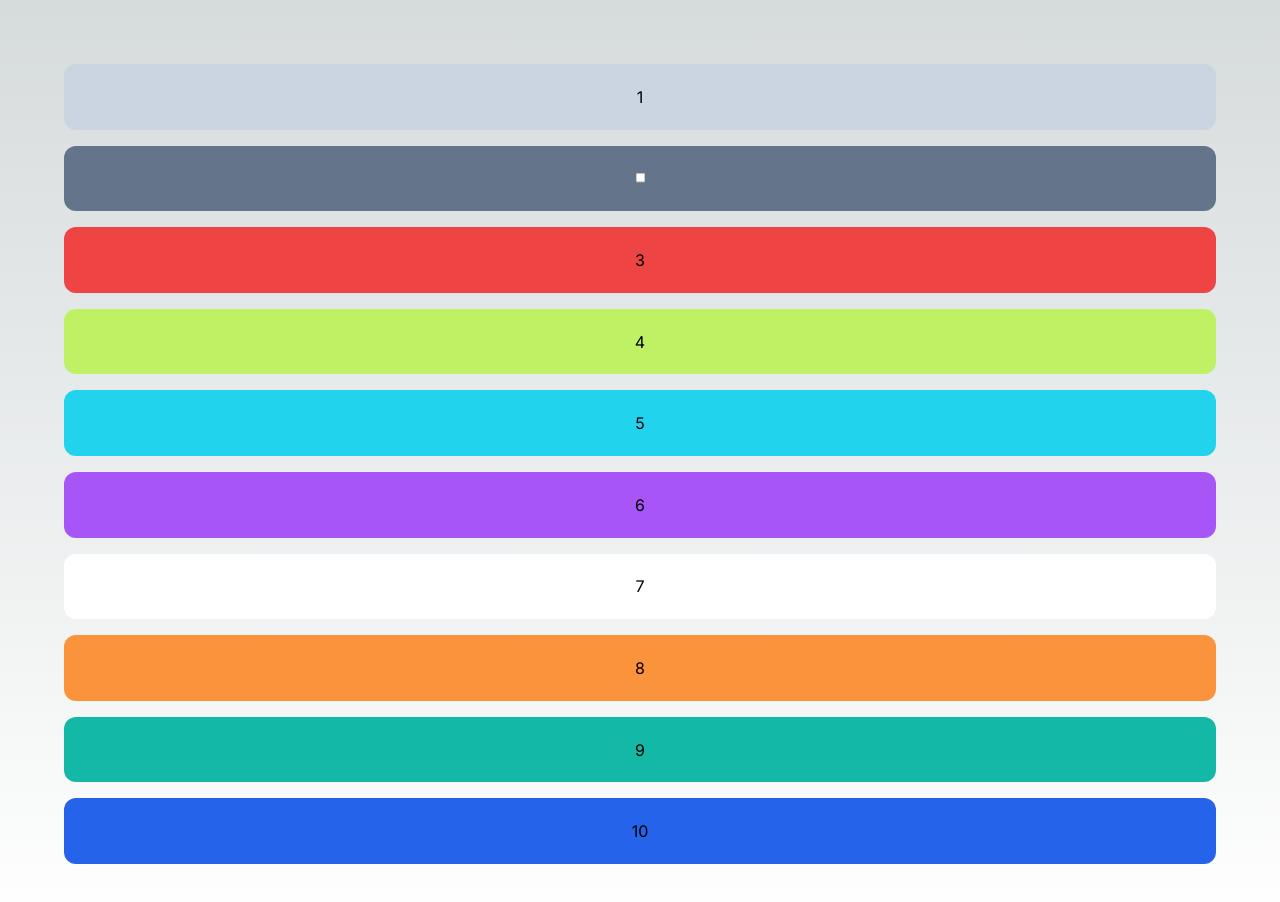
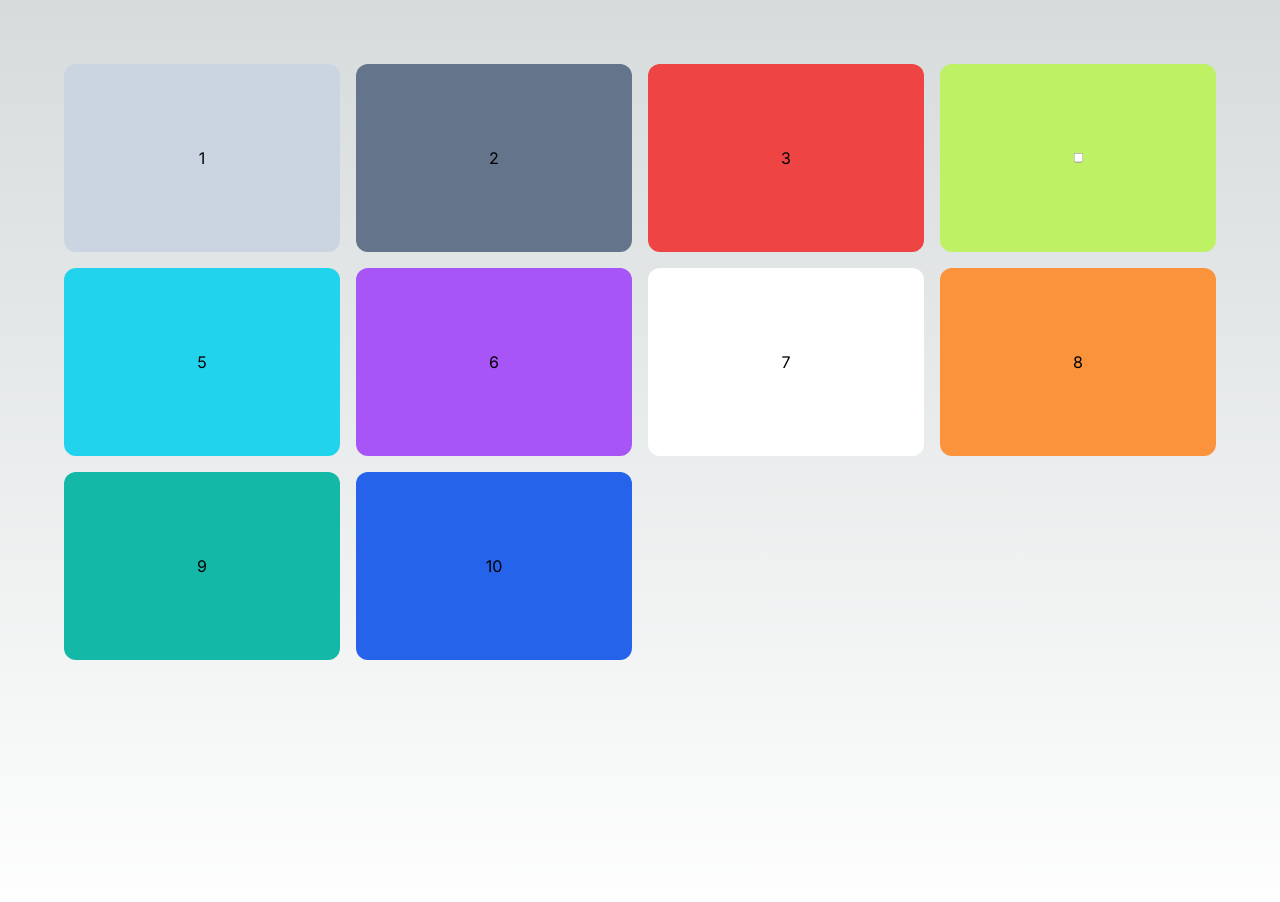
Before and after one commit to gabrielSantos1101/Portfolio, a Next.js app: page / in a window 1280 px wide. Shown: the top 902 px of the page. Built offline with nearby package versions, Linux system fonts and the light colour scheme; what @savvywombat/tailwindcss-grid-areas would draw is missing.

Commit message:
refactor: change grid layout style

```diff
--- a/src/app/globals.css
+++ b/src/app/globals.css
@@ -26,5 +26,4 @@ body {
     rgb(var(--background-start-rgb));
 }
 
-
 @import url(./toggle.css);
--- a/src/app/page.tsx
+++ b/src/app/page.tsx
@@ -2,36 +2,36 @@ import { Toggle } from '@/components/Toggle'
 
 export default function Home() {
   return (
-    <main className="flex min-h-screen w-full flex-col items-center  justify-between p-12 md:p-12 lg:p-16 2xl:p-24">
-      <section className="grid h-screen w-full gap-4 grid-areas-md-layout lg:grid-areas-lg-layout 2xl:w-4/5">
-        <div className="flex w-full items-center justify-center rounded-xl bg-slate-300 grid-in-A">
+    <main className="flex min-h-screen w-full  flex-col items-center  justify-between p-12 md:p-12 lg:p-16 2xl:p-24">
+      <section className="grid h-screen w-full grid-cols-sm-layout grid-rows-sm-layout gap-4 grid-areas-sm-layout md:grid-cols-md-layout md:grid-rows-md-layout md:grid-areas-md-layout lg:grid-cols-lg-layout lg:grid-rows-lg-layout lg:grid-areas-lg-layout 2xl:w-4/5">
+        <div className="flex items-center justify-center rounded-xl bg-slate-300 grid-in-A ">
           1
         </div>
-        <div className="flex items-center justify-center rounded-xl bg-slate-500 grid-in-B">
+        <div className="flex items-center justify-center rounded-xl bg-slate-500 grid-in-B ">
+          2
+        </div>
+        <div className="flex items-center justify-center rounded-xl bg-red-500 grid-in-C ">
+          3
+        </div>
+        <div className="flex items-center justify-center rounded-xl bg-lime-300 grid-in-D ">
           <Toggle />
         </div>
-        <div className="flex items-center justify-center rounded-xl bg-red-500 grid-in-C">
-          3
-        </div>
-        <div className="flex items-center justify-center rounded-xl bg-lime-300 grid-in-D">
-          4
-        </div>
-        <div className="flex items-center justify-center rounded-xl bg-cyan-400 grid-in-E">
+        <div className="flex items-center justify-center rounded-xl bg-cyan-400 grid-in-E ">
           5
         </div>
-        <div className="flex items-center justify-center rounded-xl bg-purple-500 grid-in-F">
+        <div className="flex items-center justify-center rounded-xl bg-purple-500 grid-in-F ">
           6
         </div>
-        <div className="flex items-center justify-center rounded-xl bg-white grid-in-G">
+        <div className="flex items-center justify-center rounded-xl bg-white grid-in-G ">
           7
         </div>
-        <div className="flex items-center justify-center rounded-xl bg-orange-400 grid-in-H">
+        <div className="flex items-center justify-center rounded-xl bg-orange-400 grid-in-H ">
           8
         </div>
-        <div className="flex items-center justify-center rounded-xl bg-teal-500 grid-in-I">
+        <div className="flex items-center justify-center rounded-xl bg-teal-500 grid-in-I ">
           9
         </div>
-        <div className="flex items-center justify-center rounded-xl bg-blue-600 grid-in-J">
+        <div className="flex items-center justify-center rounded-xl bg-blue-600 grid-in-J ">
           10
         </div>
       </section>
--- a/tailwind.config.ts
+++ b/tailwind.config.ts
@@ -18,8 +18,19 @@ module.exports = {
     extend: {
       colors: {},
       gridTemplateAreas: {
+        'sm-layout': ['A A ', 'B C', 'B D', 'E F', 'G H', 'I H', 'J J'],
         'md-layout': ['A A A', 'B C D', 'E F G', 'E H H', 'I I J'],
         'lg-layout': ['A A B C', 'D E F C', 'G G F H', 'I I J J'],
+      },
+      gridTemplateColumns: {
+        'sm-layout': 'repeat(2, minmax(0, 12.5rem))',
+        'md-layout': 'repeat(3, minmax(0, 20.625rem))',
+        'lg-layout': 'repeat(4, minmax(0, 20.625rem))',
+      },
+      gridTemplateRows: {
+        'sm-layout': 'repeat(7, minmax(9.375rem, 12.5rem))',
+        'md-layout': 'repeat(5, minmax(0, 20.625rem))',
+        'lg-layout': 'repeat(4, minmax(0, 20.625rem))',
       },
     },
   },
```
